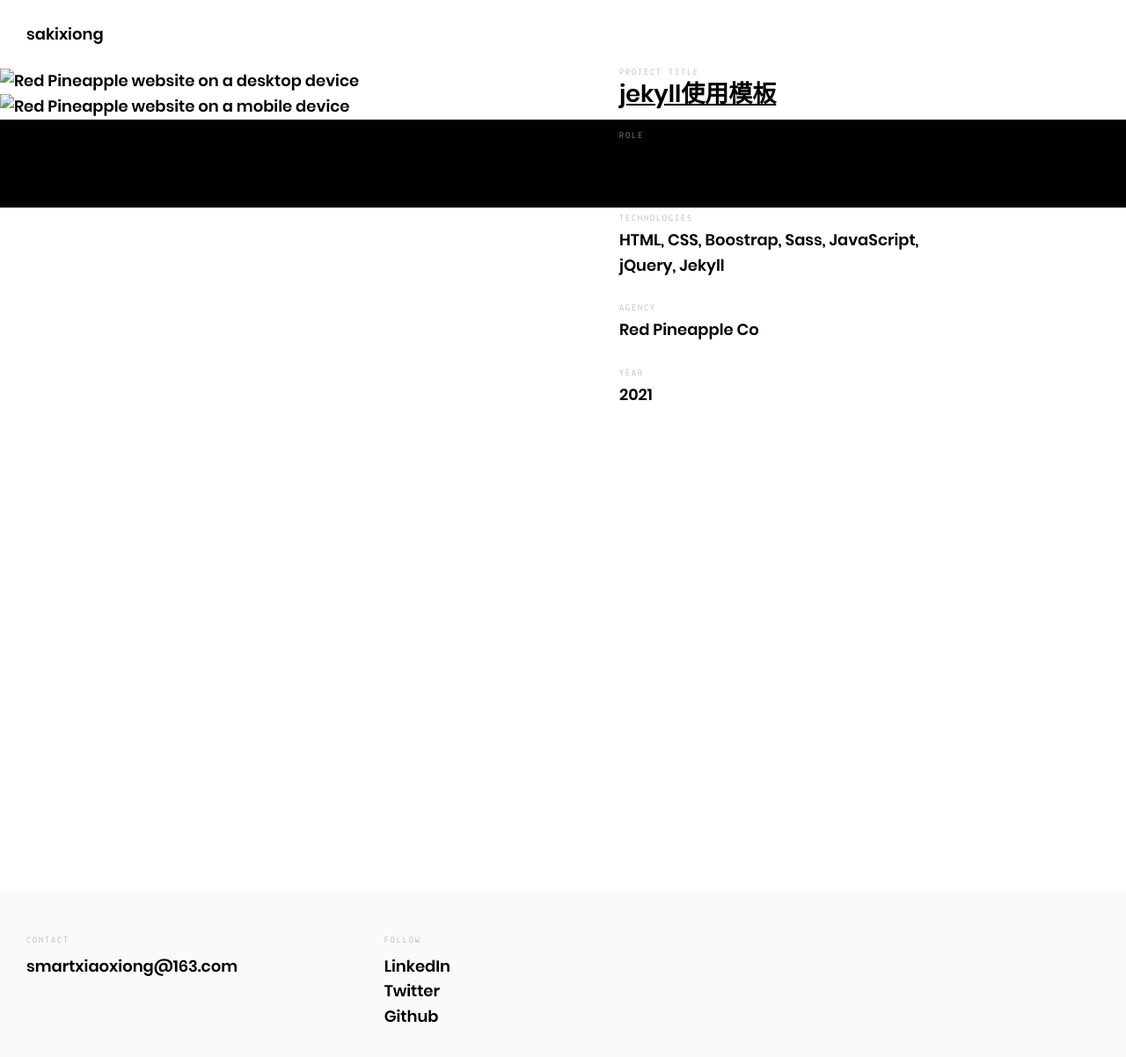
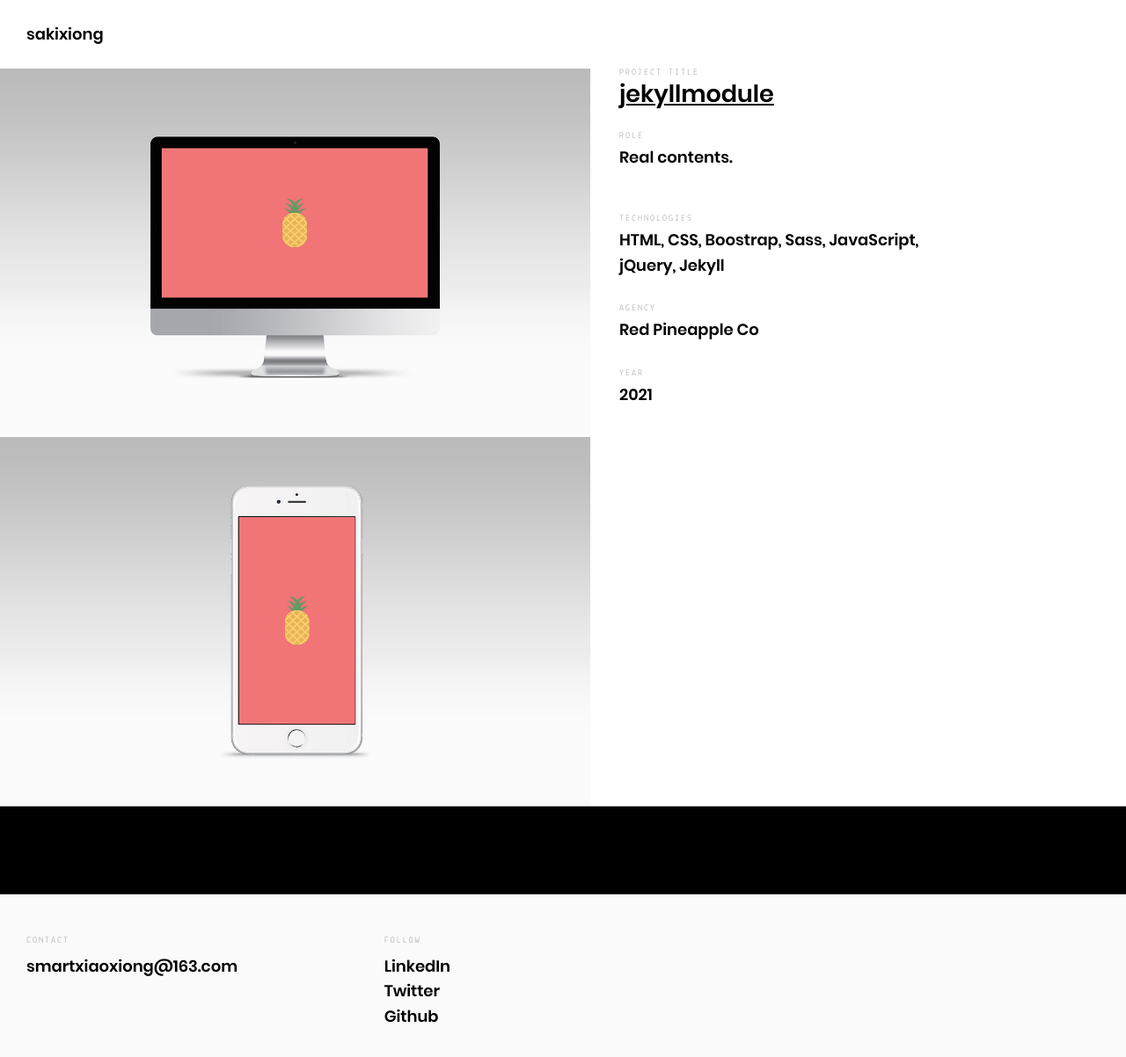
Before and after one commit to saki-xiong/booknotes, a Jekyll site: the page built from _posts/projects/2021-02-01-jekyllmodule.md, in a window 1280 px wide and 1251 px high. Shown: the top 1202 px of the window at 88% size. Built offline with Jekyll 4.4.1, drawn with Linux system fonts in a browser that asks for light colours.

Commit message:
chg jekyll

```diff
--- a/_posts/projects/2021-02-01-jekyll使用模板.md
+++ b/_posts/projects/2021-02-01-jekyllmodule.md
@@ -7,9 +7,10 @@
   keywords: "Jekyll, Pineapple"
 
 project:
-  title: "jekyll使用模板"
+  title: "jekyllmodule"
   type: "Jekyll"
   url: "https://github.com/arnolds/pineapple"
+  logo: "/assets/images/projects/jekyllmodule/logo.png"
   tech: "HTML, CSS, Boostrap, Sass, JavaScript, jQuery, Jekyll"
 
 agency:
@@ -19,10 +20,10 @@
 
 images:
   - image:
-    url: "/assets/images/projects/redpineapple/desktop.jpg"
+    url: "/assets/images/projects/jekyllmodule/desktop.jpg"
     alt: "Red Pineapple website on a desktop device"
   - image:
-    url: "/assets/images/projects/redpineapple/mobile.jpg"
+    url: "/assets/images/projects/jekyllmodule/mobile.jpg"
     alt: "Red Pineapple website on a mobile device"
 ---
 <p>Real contents.</p>
```
Also changed, not shown: _posts/projects/2017-04-02-yellowpineapple.md (line endings or trailing spaces), assets/images/projects/jekyllmodule/desktop.jpg (renamed from assets/images/projects/jekyll使用模板/desktop.jpg), assets/images/projects/jekyllmodule/devices.jpg (renamed from assets/images/projects/jekyll使用模板/devices.jpg), assets/images/projects/jekyllmodule/logo.png (renamed from assets/images/projects/jekyll使用模板/logo.png), assets/images/projects/jekyllmodule/mobile.jpg (renamed from assets/images/projects/jekyll使用模板/mobile.jpg).
